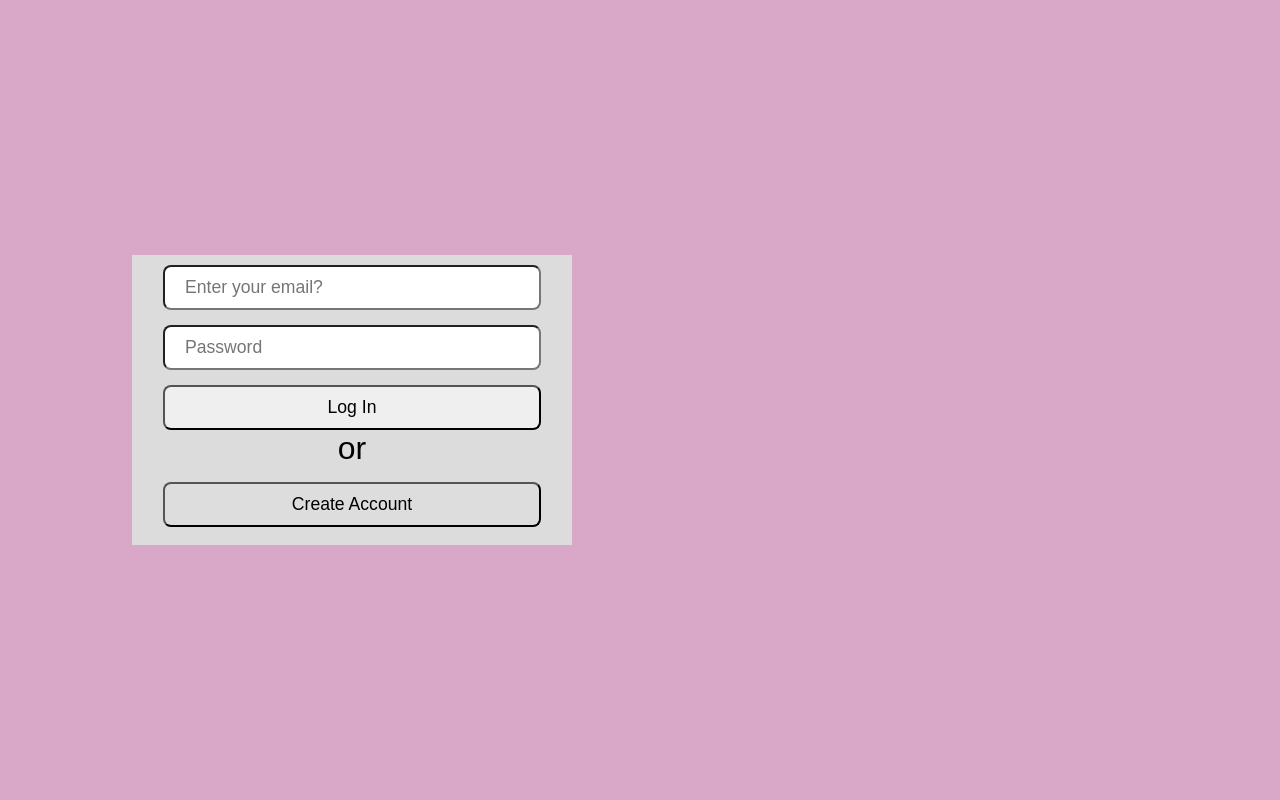
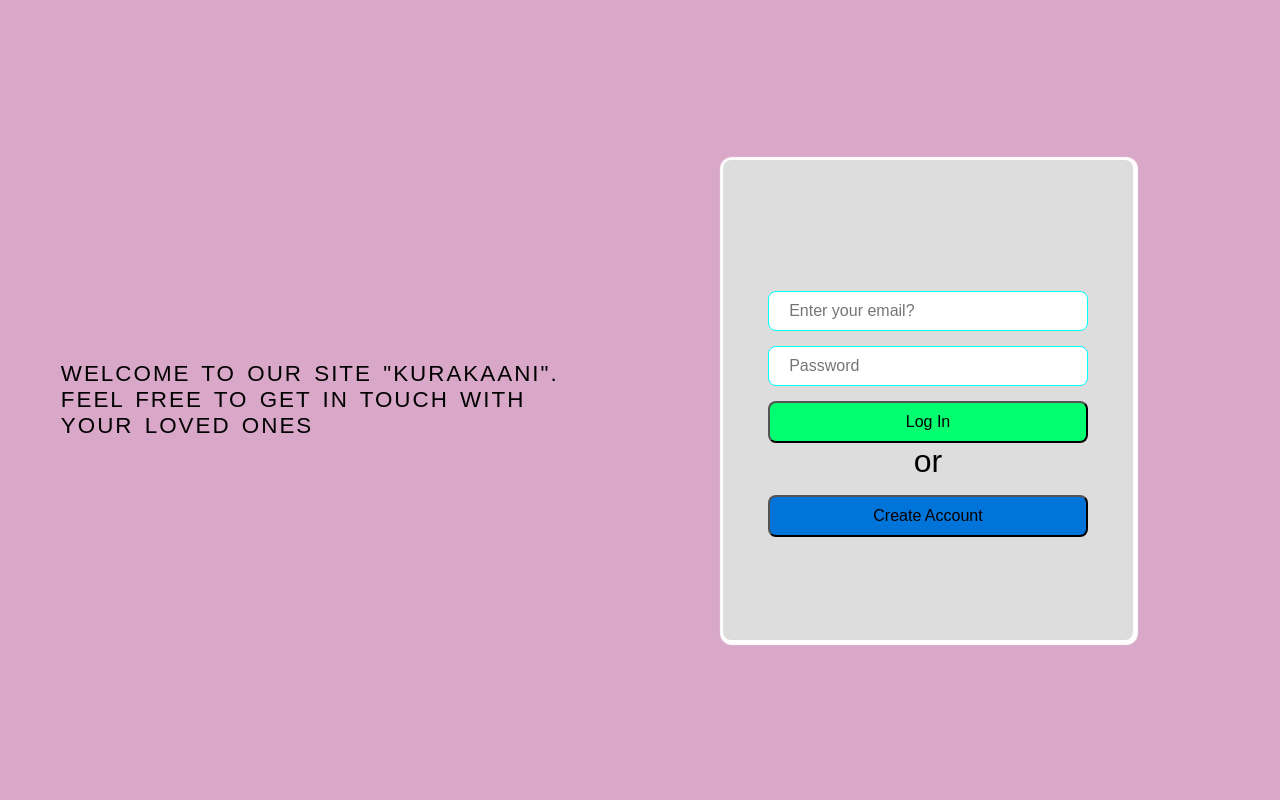
Before and after one commit to FancyCodeMaster/Kurakaani, a PHP site: page / in a window 1280 px wide. Run offline with PHP 8.4, Linux system fonts and the light colour scheme; some web fonts are replaced.

Commit message:
first one

```diff
--- a/index.html
+++ b/index.html
@@ -17,6 +17,11 @@
                 <div class="main-container__login-container">
                     <div class="login-form-container">
                         <form name="login" class="login-form" method="get" action="#">
+                            <div class="invalid-info">
+                                <h4>
+                                    Incorrect email or password.
+                                </h4>
+                            </div>
                             <div class="email-container">
                                 <input type="email" placeholder="Enter your email?" class="email">
                             </div>
@@ -24,11 +29,11 @@
                                 <input type="password" placeholder="Password" class="password">
                             </div>
                             <div class="login-button-container">
-                                <input type="button" value="Log In" class="login-button">
+                                <a class="link-to-message" href="#"><input type="button" value="Log In" class="login-button"></a>
                             </div>
                             <div style="font-size : 200%; text-align : center;">or</div>
-                            <div class="button-container">
-                                <input type="button" value="Create Account" class="button">
+                            <div class="create-account-button-container">
+                                <input type="button" value="Create Account" class="create-account-button">
                             </div>
                         </form>
                     </div>
--- a/style.css
+++ b/style.css
@@ -11,15 +11,15 @@
     width : 100vw;
     background-color: #d9a7c7;
     overflow : hidden;
-    font-family : Averia Serif Libre , sans-serif
+    font-family : Averia Serif Libre , sans-serif;
 }
 
 .main-container {
     height : 100%;
     width : 100%;
     display : flex;
-    justify-content : space-between;
-    align-items: center;
+    justify-content : center;
+    align-items : center;
 }
 
 .main-container__info-container {
@@ -38,42 +38,113 @@
 }
 
 .main-container__login-container {
-    width : 55%;
+    height : 70%;
+    width : 90%;
+    margin : 0 5%;
     display : flex;
-    justify-content: center;
-    align-items: center;
+    justify-content : center;
+    align-items : center;
 }
 
 .login-form-container {
-    height : 290px;
-    width : 440px;
-    background-color : 	#DCDCDC;
-    padding : 10px;
+    height : 100%;
+    width : 100%;
+    padding : 5px;
+    display : flex;
+    background-color : #dddddd;
+    border-radius : 8px;
+    box-shadow: 1px 1px 1px 4px #fff;
+    justify-content : center;
+    align-items : center;
 }
+
+.invalid-info {
+    margin-bottom : 10px;
+    text-align : center;
+    color : red;
+    visibility : hidden;
+}
+
 
 .email-container {
     margin-bottom : 15px;
 }
 
-.email , .password , .button , .login-button {
+.email , .password , .create-account-button , .login-button {
     padding : 10px 20px;
-    width : 90%;
-    margin-left : 5%;
-    margin-right : 5%;
+    width : 100%;
     font-family : Averia Serif Libre , sans-serif;
     border-radius : 8px;
     outline : none;
-    font-size : 110%;
+    font-size : 100%;
 }
 
 .password-container {
     margin-bottom : 15px;
 }
 
-.button-container {
+.create-account-button-container {
     margin-top : 15px;
 }
 
-.button {
-    background-color : #DDDDDD;
+.create-account-button {
+    background-color: #0074D9;
+    cursor : pointer;
 }
+
+.login-button {
+    background-color: #01FF70 ;
+    cursor : pointer;
+}
+
+.email , .password {
+    border : 1px solid aqua;
+}
+
+.link-to-message {
+    text-decoration: none;
+}
+
+@media only screen and (min-width : 375px) {
+    .login-form {
+        width : 80%;
+    }
+}
+
+@media only screen and (min-width : 425px) {
+    .main-container__login-container {
+        width : 75%
+    }
+}
+
+@media only screen and (min-width : 768px) {
+    .main-container__info-container {
+        display : block;
+    }
+
+    .main-container__info-container h2 {
+        font-size : 140%;
+    }
+
+    .main-container__login-container {
+        width : 40%;
+        height : 60%;
+    }
+}
+
+@media only screen and (min-width : 1024px) {
+    .login-form-container {
+        width : 80%;
+    }
+}
+
+@media only screen and (min-width : 1440px) {
+    .login-form-container {
+        height : 100%;
+        width : 70%;
+    }
+
+    .login-form {
+        width : 80%;
+    }
+}
```
Also changed, not shown: message.css (added, +29 -0 lines), message.html (added, +19 -0 lines), script.js (+48 -0 lines).
